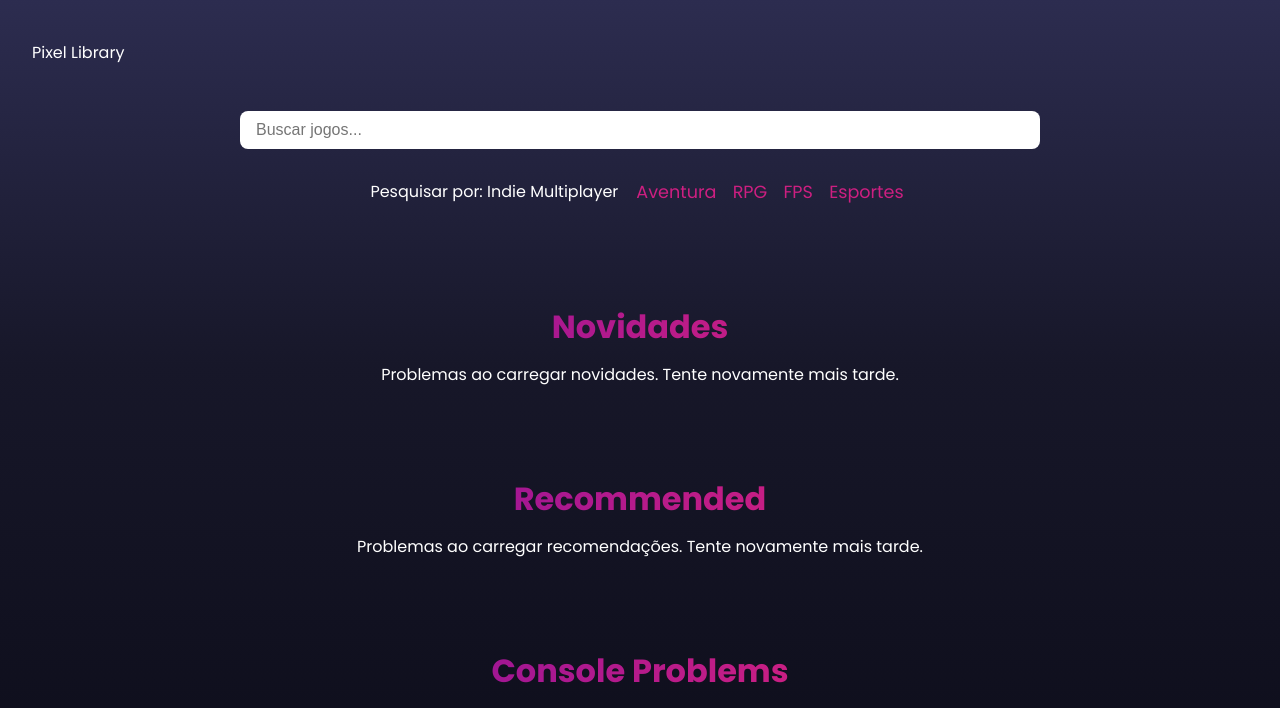
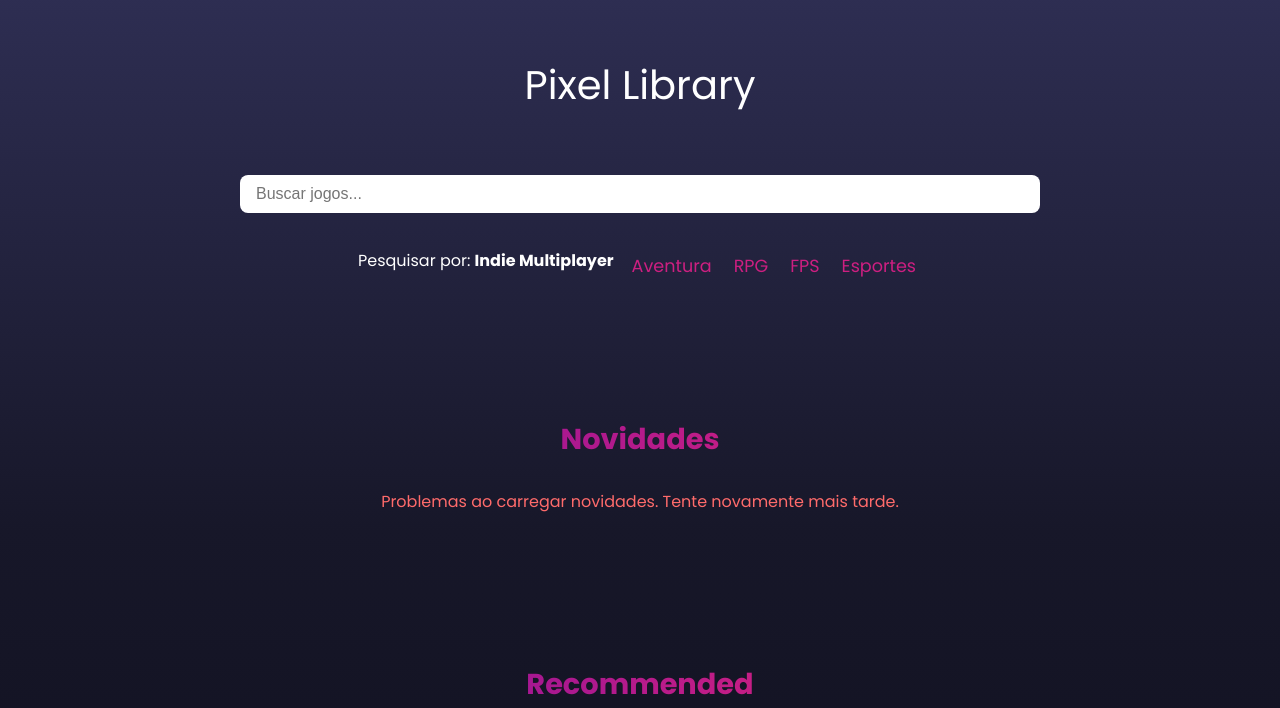
Before and after one commit to RuanMenezesLima123/PixelLibrary-Frontend, a plain HTML site: page inicial.html in a window 1280 px wide. Shown: the part 79-787 px from the top of the page. Drawn offline with Linux system fonts and the light colour scheme; no server answers.

Commit message:
Update style-inicial.css

```diff
--- a/css/style-inicial.css
+++ b/css/style-inicial.css
@@ -164,6 +164,60 @@ h2 {
     display: block;
 }
 
+/* Estilo para o título principal */
+#titulo-pagina {
+  font-size: 2.5rem;
+  margin: 20px 0;
+  color: var(--cor-texto);
+  text-align: center;
+}
+
+/* Estilo para o filtro ativo */
+#filtro-ativo {
+  color: var(--cor-destaque);
+  font-weight: bold;
+}
+
+/* Estilo para os botões de categoria */
+.categorias {
+  display: flex;
+  gap: 10px;
+  margin-top: 10px;
+  flex-wrap: wrap;
+}
+
+.categoria-filtro {
+  background-color: var(--cor-fundo-secundario);
+  border: none;
+  padding: 8px 15px;
+  border-radius: 20px;
+  cursor: pointer;
+  transition: all 0.3s ease;
+}
+
+.categoria-filtro:hover {
+  background-color: var(--cor-destaque);
+  color: white;
+}
+
+/* Estilo para as seções de jogos */
+section {
+  margin-bottom: 40px;
+}
+
+section h2 {
+  margin-bottom: 20px;
+  font-size: 1.8rem;
+  color: var(--cor-texto);
+}
+
+/* Estilo para mensagens de erro */
+.erro {
+  color: #ff6b6b;
+  text-align: center;
+  padding: 20px;
+}
+
 /* FIM DO MAIN */
 
 
```
